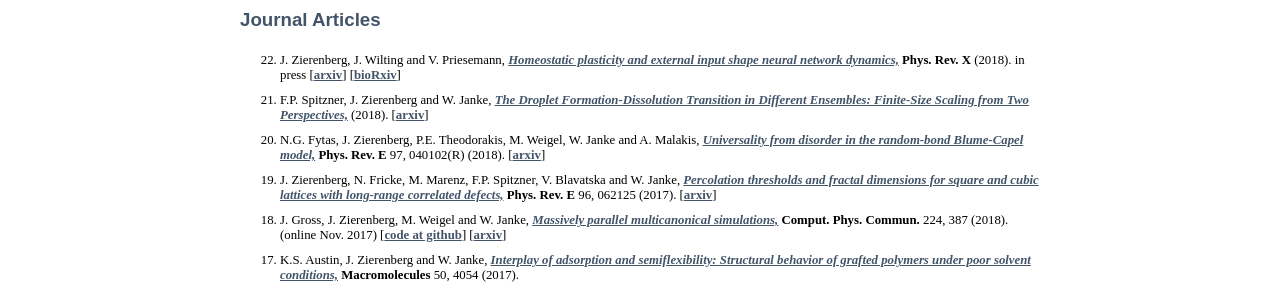
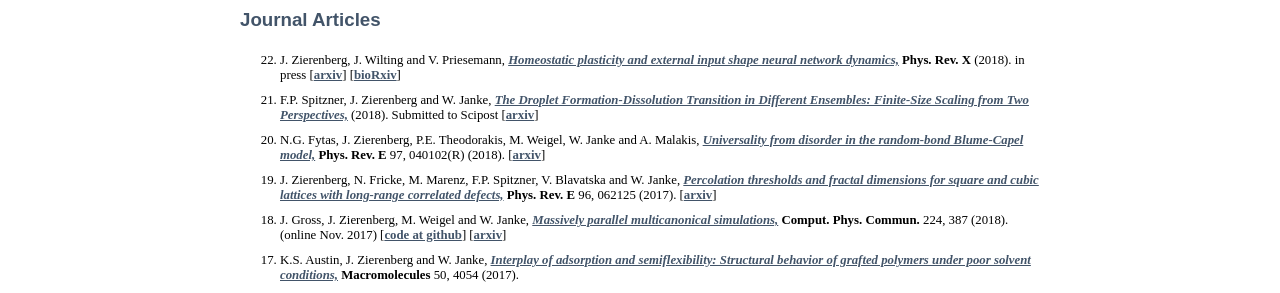
Before and after one commit to zierenberg/zierenberg.github.io, a Jekyll site: the page built from _pages/03_publications.md, in a window 1280 px wide and 900 px high. Shown: the part 415-708 px from the top of the window. Built offline with Jekyll 4.4.1, drawn with Linux system fonts in a browser that asks for light colours; some web fonts are replaced.

Commit message:
added scipost link

```diff
--- a/_pages/03_publications.md
+++ b/_pages/03_publications.md
@@ -36,9 +36,9 @@
 </li>
 
 <li>F.P. Spitzner, J. Zierenberg and W. Janke,
-<pubtitle><a href=" ">  The Droplet Formation-Dissolution Transition in Different Ensembles: Finite-Size Scaling from Two Perspectives,</a></pubtitle>
+<pubtitle><a href=" https://scipost.org/submissions/1807.00587v1/ ">  The Droplet Formation-Dissolution Transition in Different Ensembles: Finite-Size Scaling from Two Perspectives,</a></pubtitle>
 <journal> </journal> (2018).
-[<a href="https://arxiv.org/abs/1807.00587">arxiv</a>]
+Submitted to Scipost [<a href="https://arxiv.org/abs/1807.00587">arxiv</a>]
 </li>
 
 <li>N.G. Fytas, J. Zierenberg, P.E. Theodorakis, M. Weigel, W. Janke and A. Malakis,
```
Also changed, not shown: 1 other file.
